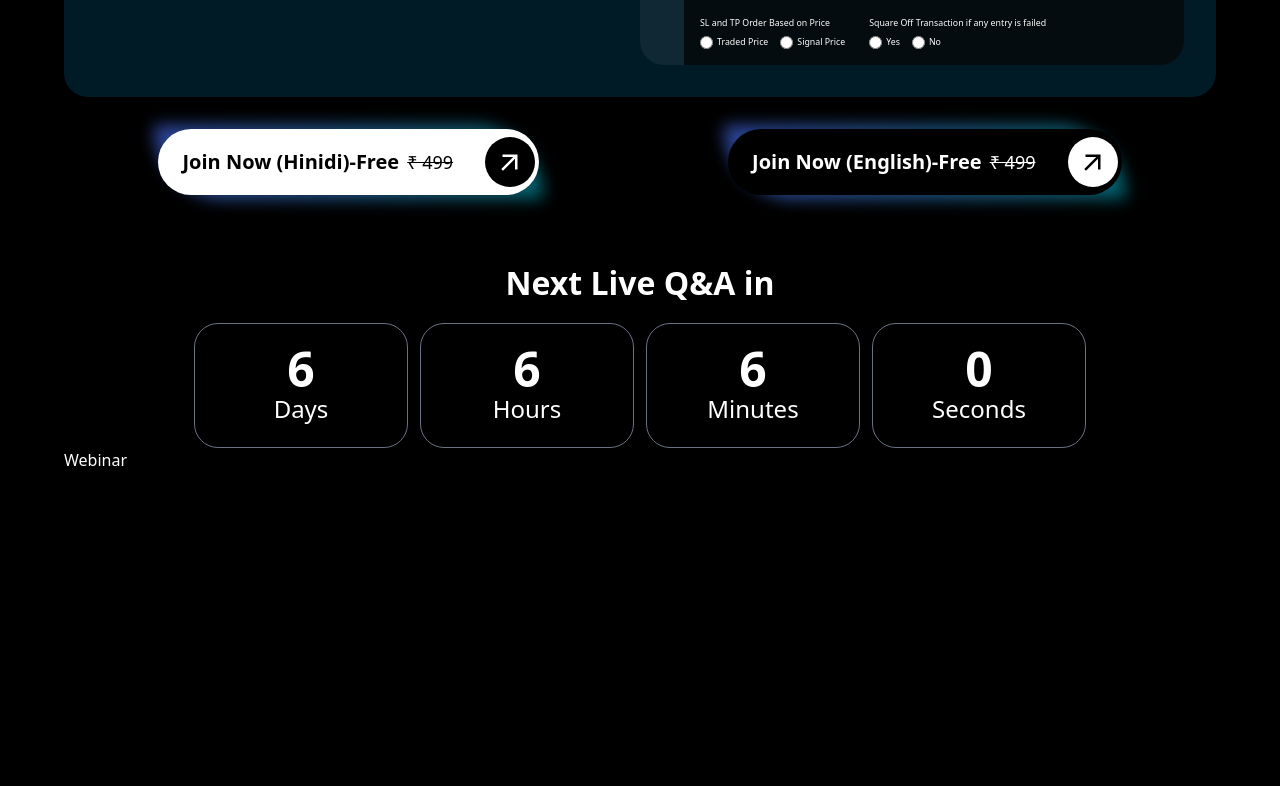
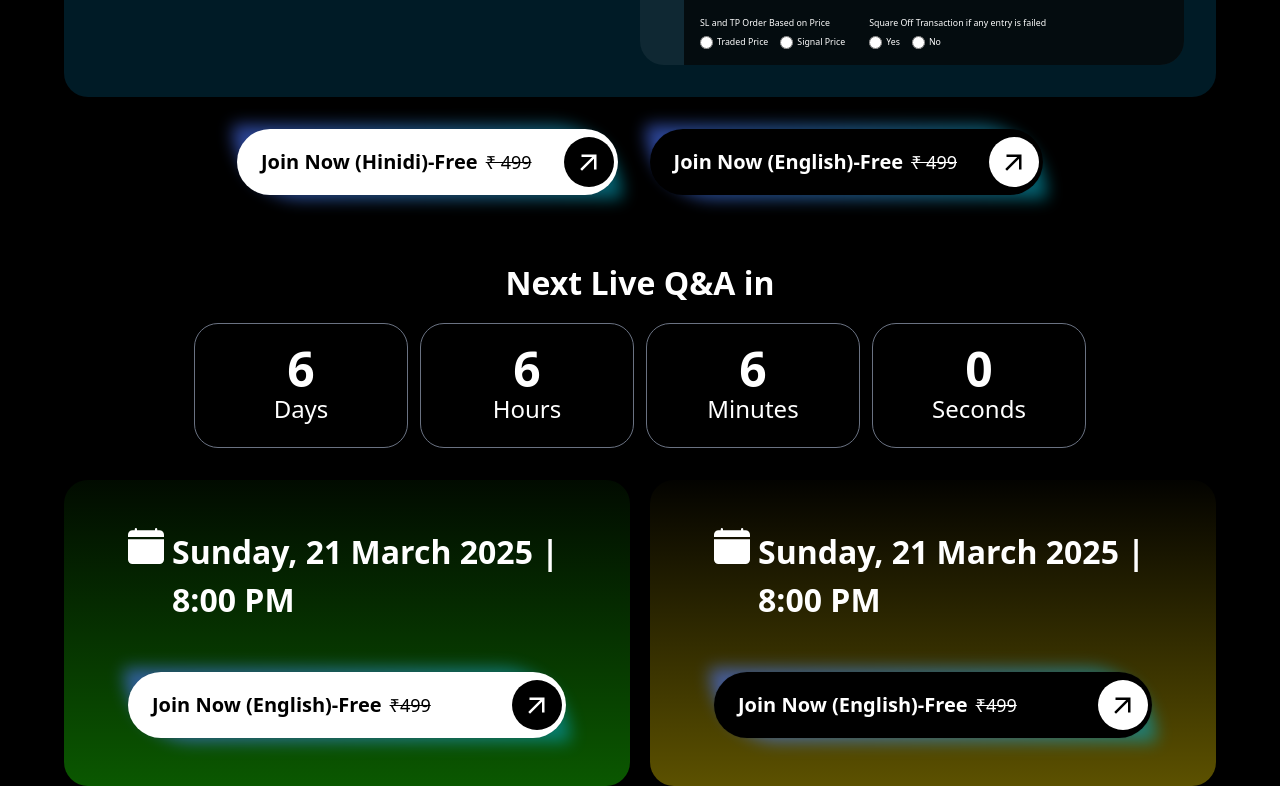
Before and after one commit to sacheenShyama/stockwiz, a React (Vite) app: page / in a window 1280 px wide. Shown: the part 3508-4294 px from the top of the page. Before the commit the page ends 3980 px from the top, so only its background shows below. Built offline with nearby package versions, Linux system fonts and the light colour scheme.

Commit message:
webinar card created

```diff
--- a/src/components/CtaButtons.jsx
+++ b/src/components/CtaButtons.jsx
@@ -2,7 +2,7 @@ import React from "react";
 
 const CtaButtons = ({ children, bg }) => {
   return (
-    <div class="mx-auto">
+    <div class="mx-auto w-full">
       <div class="relative group cursor-pointer">
         <div class=" absolute -inset-1 bg-gradient-to-r from-[#4C73FF] to-[#00A2B7] blur rounded-tr-[70px] rounded-bl-[70px] opacity-60 group-hover:opacity-100 transition duration-1000 group-hover:duration-200"></div>
         <div
@@ -11,7 +11,7 @@ const CtaButtons = ({ children, bg }) => {
             backgroundColor: bg,
           }}
         >
-          <div class="flex space-y-2">{children}</div>
+          <div class="flex space-y-2 w-full">{children}</div>
         </div>
       </div>
     </div>
--- a/src/components/Webinar.jsx
+++ b/src/components/Webinar.jsx
@@ -1,9 +1,71 @@
-import React from 'react'
+import React from "react";
+import CtaButtons from "./CtaButtons";
+import { MdArrowOutward } from "react-icons/md";
+import { BsCalendarFill } from "react-icons/bs";
 
 const Webinar = () => {
   return (
-    <div>Webinar</div>
-  )
-}
+    <div className="container mt-8 flex flex-col-1 justify-center gap-5">
+      <div className=" w-1/2 rounded-3xl bg-[linear-gradient(180deg,rgba(47,47,47,0)_-14.43%,#14A800_204.03%)]">
+        <div className="mt-12 px-16 flex gap-2">
+          <span>
+            <BsCalendarFill className="text-4xl font-bold" />
+          </span>
+          <p className="text-[32px] font-bold">
+            Sunday, 21 March 2025 | 8:00 PM
+          </p>
+        </div>
+        <div className="flex justify-center my-12 w-full">
+          <div className="w-full px-16">
+            <CtaButtons bg={"white"}>
+              <div className="flex w-full justify-between">
+                <div className="flex items-center">
+                  <p className="text-[20px] text-black font-semibold">
+                    Join Now (English)-Free
+                  </p>
+                  <span className="pl-2 text-black line-through text-[18px] font-normal">
+                    ₹499
+                  </span>
+                </div>
+                <div className="bg-black rounded-full w-[50px] h-[50px] ml-8 flex items-center justify-center">
+                  <MdArrowOutward className="text-white text-3xl" />
+                </div>
+              </div>
+            </CtaButtons>
+          </div>
+        </div>
+      </div>
+      <div className=" w-1/2 rounded-3xl bg-[linear-gradient(180deg,rgba(47,47,47,0)_-3.52%,#A89400_185.4%)] ">
+        <div className="mt-12 px-16 flex gap-2">
+          <span>
+            <BsCalendarFill className="text-4xl font-bold" />
+          </span>
+          <p className="text-[32px] font-bold">
+            Sunday, 21 March 2025 | 8:00 PM
+          </p>
+        </div>
+        <div className="flex justify-center my-12 w-full">
+          <div className="w-full px-16">
+            <CtaButtons bg={"black"}>
+              <div className="flex w-full justify-between">
+                <div className="flex items-center">
+                  <p className="text-[20px] text-white font-semibold">
+                    Join Now (English)-Free
+                  </p>
+                  <span className="pl-2 text-white line-through text-[18px] font-normal">
+                    ₹499
+                  </span>
+                </div>
+                <div className="bg-white rounded-full w-[50px] h-[50px] ml-8 flex items-center justify-center">
+                  <MdArrowOutward className="text-black text-3xl" />
+                </div>
+              </div>
+            </CtaButtons>
+          </div>
+        </div>
+      </div>
+    </div>
+  );
+};
 
-export default Webinar
+export default Webinar;
--- a/src/pages/Home.jsx
+++ b/src/pages/Home.jsx
@@ -39,7 +39,8 @@ const Home = () => {
         <HighLightCard />
 
         {/* CTA buttons */}
-        <div className="flex mt-8">
+        <div className="flex justify-center gap-8 mt-8">
+          <div className="">
             <CtaButtons bg={"white"}>
               <div className="flex">
                 <p className="text-[20px] text-black font-semibold flex  m-auto">
@@ -52,7 +53,9 @@ const Home = () => {
                   <MdArrowOutward className="text-white text-3xl" />{" "}
                 </span>
               </div>
-          </CtaButtons>
+            </CtaButtons>{" "}
+          </div>
+          <div className="">
             <CtaButtons bg={"black"}>
               <div className="flex">
                 <p className="text-[20px] text-white font-semibold flex  m-auto">
@@ -65,7 +68,8 @@ const Home = () => {
                   <MdArrowOutward className="text-black text-3xl" />{" "}
                 </span>
               </div>
-          </CtaButtons>
+            </CtaButtons>{" "}
+          </div>
         </div>
 
         {/* timer cards */}
```
Lines whose indentation alone changed are shown as unchanged.
